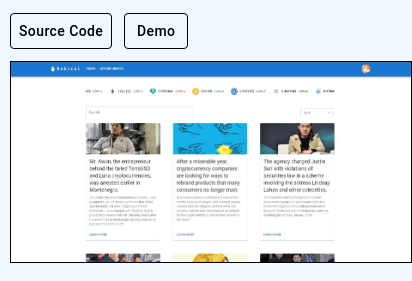
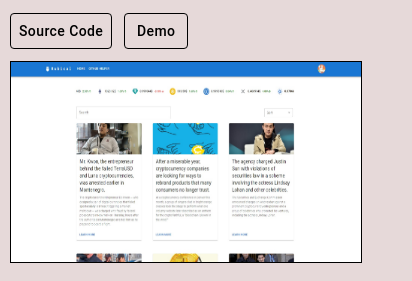
Before and after one commit to Rubical/Rubical_portfolio, a React (Create React App) app: page /Rubical_portfolio/projects in a window 390 px wide. Shown: the part 563-844 px from the top of the page, 412 px wide, since content can reach past the window. Built offline with nearby package versions, Linux system fonts and the light colour scheme.

Commit message:
fixed mobile version

```diff
--- a/src/components/Content/Projects/ProjectCard.tsx
+++ b/src/components/Content/Projects/ProjectCard.tsx
@@ -80,7 +80,7 @@ export const Project = ({project}: Prop) => {
             </InfoWrapper>
             <Link href={demoLink} target="_blank" sx={{transition: 'transform 0.2s ease-in', '&:hover': {transform: 'scale(1.05)'}}}>
                 <ImageBox>
-                    <img style={{width: '400px', height: '200px'}}
+                    <img style={{maxWidth: '400px', width: '100%', height: '200px' }}
                          src={img}
                          alt="projectCard"
                     />
--- a/src/index.css
+++ b/src/index.css
@@ -6,7 +6,7 @@ body {
     -webkit-font-smoothing: antialiased;
     -moz-osx-font-smoothing: grayscale;
     height: 100%;
-    background-color: aliceblue;
+    background-color: rgba(201, 173, 173, 0.46);
     overflow-y: scroll;
 }
 
```
